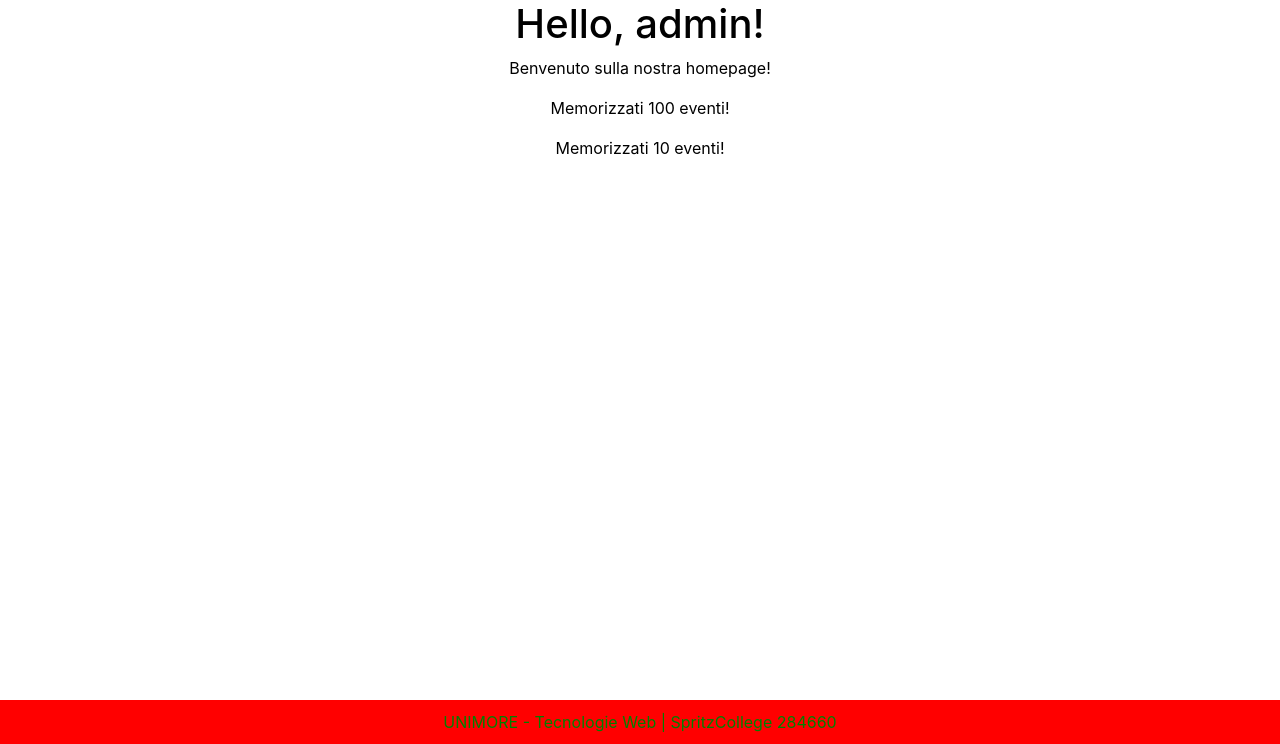
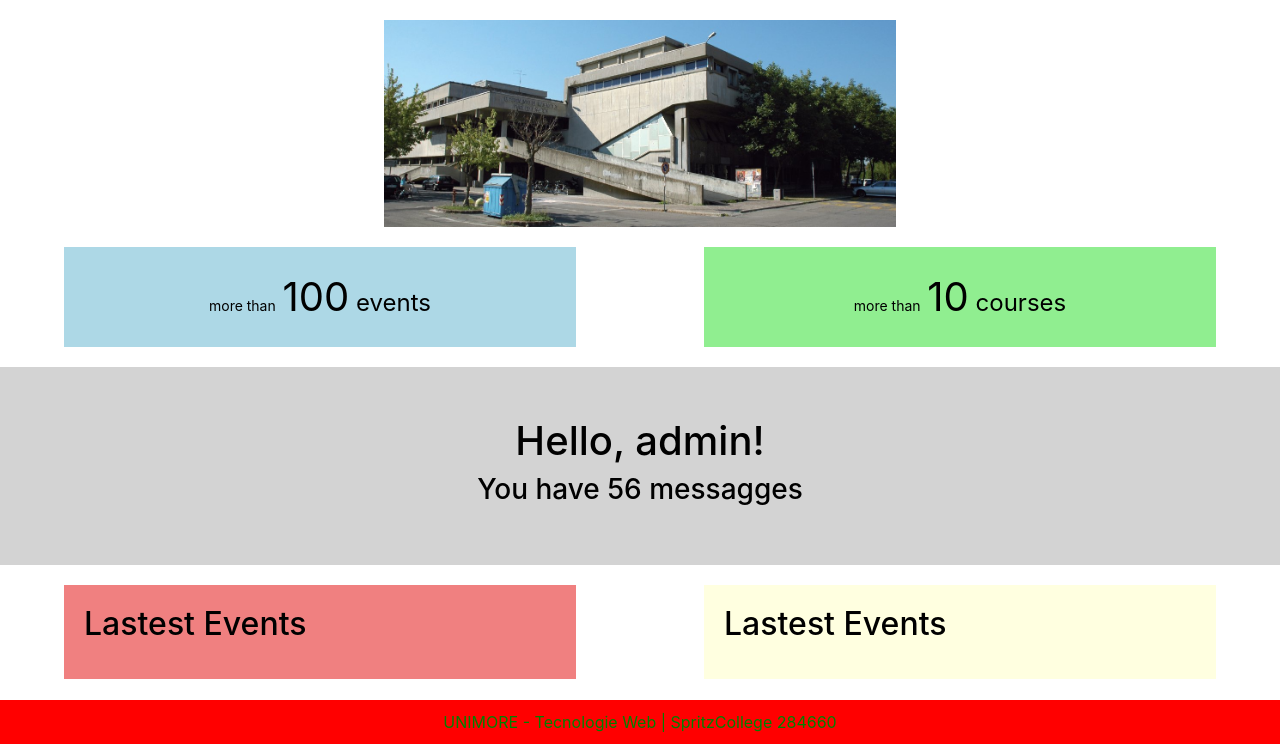
Before and after one commit to Piltxi/SpritzCollege, a Django app: page / in a window 1280 px wide. Shown: the part 56-800 px from the top of the page. Run offline with Django 5.2, Linux system fonts and the light colour scheme; a user stored in the database is signed in; data comes from the database, SQL or seed files in the repository.

Commit message:
HOME: add image and fix quad

```diff
--- a/SpritzCollege/templates/index.html
+++ b/SpritzCollege/templates/index.html
@@ -3,34 +3,74 @@
 {% block title %} {{title}} - SpritzCollege {% endblock %}
 
 {% block content %}
+{% load static %}
 
-    <div style="text-align: center;">
+<div style="display: flex; justify-content: center; padding: 20px 0;">
+    <img src="{% static 'home.jpeg' %}" alt="Descrizione dell'immagine" style="width: 40%; height: auto;">
+</div>
 
-        {% if user.is_authenticated%}
-        <h1>Hello, {{user.username}}!</h1>
-        {% else %}
-        <h1>Hello!</h1>
-        {% endif %}
+<div style=" top: 50%; left:50%; bottom: 50;">
+    <!-- <div style="text-align: center; display: flex; flex-direction: column; height: 100vh; justify-content: center;"> -->
+    <div style="display: flex; justify-content: space-around;">
+        <div style="width: 40%; background-color: lightblue; padding: 20px;">
+            {% if events_list.count > 0 %}
+            <div style="font-size: 24px; text-align: center;">
+                <span style="font-size: 14px;">more than</span>
+                <span style="font-size: 40px;">{{ events_list.count }}</span>
+                <span style="font-size: 24px;">events</span>
+            </div>
+            {% endif %}
 
-        <p>Benvenuto sulla nostra homepage!</p>
+        </div>
 
+        <div style="width: 40%; background-color: lightgreen; padding: 20px;">
+            {% if courses_list.count > 0 %}
+            <div style="font-size: 24px; text-align: center;">
+                <span style="font-size: 14px;">more than</span>
+                <span style="font-size: 40px;">{{ courses_list.count }}</span>
+                <span style="font-size: 24px;">courses</span>
+            </div>
+            {% else %}
+            <p>Non ci sono corsi!</p>
+            {% endif %}
+        </div>
+    </div>
+
+    {% if user.is_authenticated %}
+    <div style="margin-top: 20px; background-color: lightgrey; padding: 50px;">
         <center>
 
-            {% if events_list.count > 0 %}
-                <p> Memorizzati {{events_list.count}} eventi! </p>
-                <ul>
-                </ul>
-            {% else %}
-                <p>Non ci sono libri!</p>
-            {% endif %}
+            <h1>Hello, {{user.username}}!</h1>
+            <h3>You have 56 messagges</h3>
 
-            {% if courses_list.count > 0 %}
-                <p> Memorizzati {{courses_list.count}} eventi! </p>
-                <ul>
-                </ul>
-            {% else %}
-                <p>Non ci sono libri!</p>
-            {% endif %}
         </center>
     </div>
+    {% endif %}
+
+    <!-- Aggiungi questo sotto i riquadri degli eventi e dei corsi -->
+    <div style="display: flex; justify-content: space-around; margin-top: 20px;">
+        <div style="width: 40%; background-color: lightcoral; padding: 20px;">
+            <h2>Lastest Events</h2>
+            <ul>
+                {% for event in latest_events %}
+                <li>
+                    <a href="{% url 'event_detail' event.id %}">{{ event.name }}</a>
+                </li>
+                {% endfor %}
+            </ul>
+        </div>
+
+        <div style="width: 40%; background-color: lightyellow; padding: 20px;">
+            <h2>Lastest Events</h2>
+            <ul>
+                {% for course in latest_courses %}
+                <li>
+                    <a href="{% url 'course_detail' course.id %}">{{ course.name }}</a>
+                </li>
+                {% endfor %}
+            </ul>
+        </div>
+    </div>
+</div>
+<!-- </div> -->
 {% endblock %}
```
Also changed, not shown: SpritzCollege/static/home.jpeg (added).
